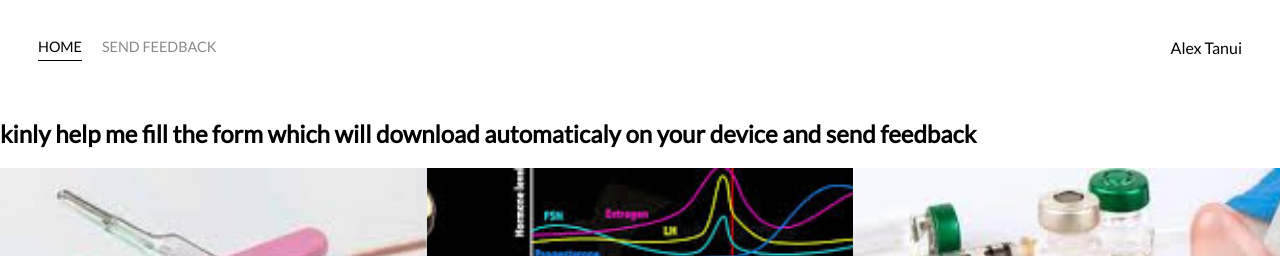
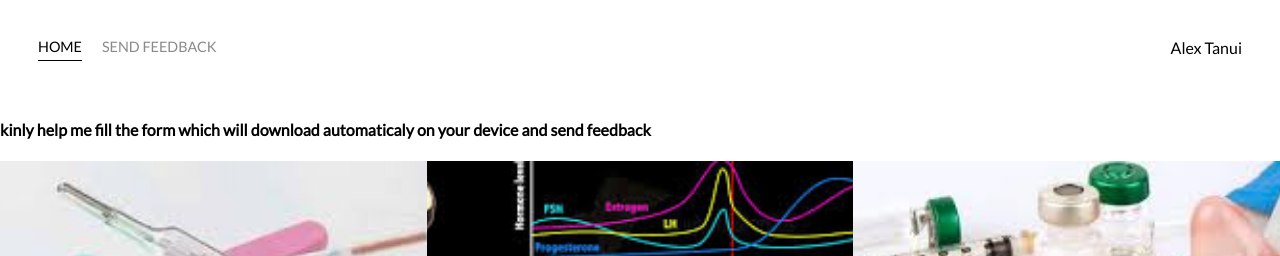
Before and after one commit to AlexTanui/questionare, a plain HTML site: page index.html in a window 1280 px wide. Shown: the top 256 px of the page. Drawn offline with Linux system fonts and the light colour scheme.

Commit message:
Update index.html

```diff
--- a/index.html
+++ b/index.html
@@ -27,7 +27,7 @@
         </div>
       </div>
     </div>
-    <h2>kinly help me fill the form which will download automaticaly on your device and send feedback</h2>
+    <h4>kinly help me fill the form which will download automaticaly on your device and send feedback</h4>
 
     <div class="content-wrapper">
       <div class="portfolio-items-wrapper">
```
